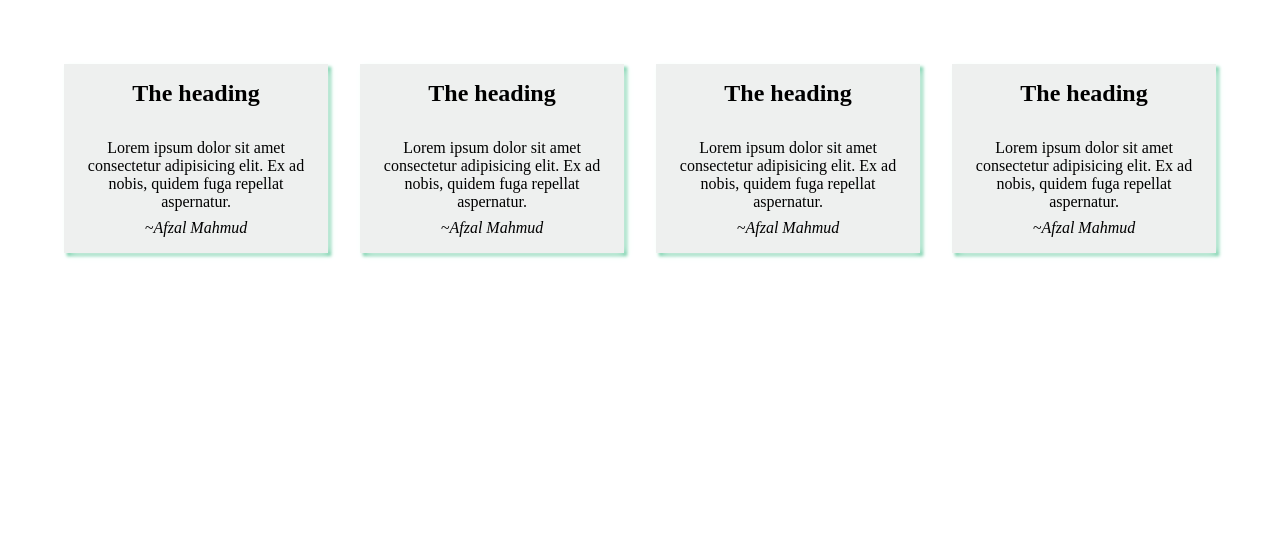
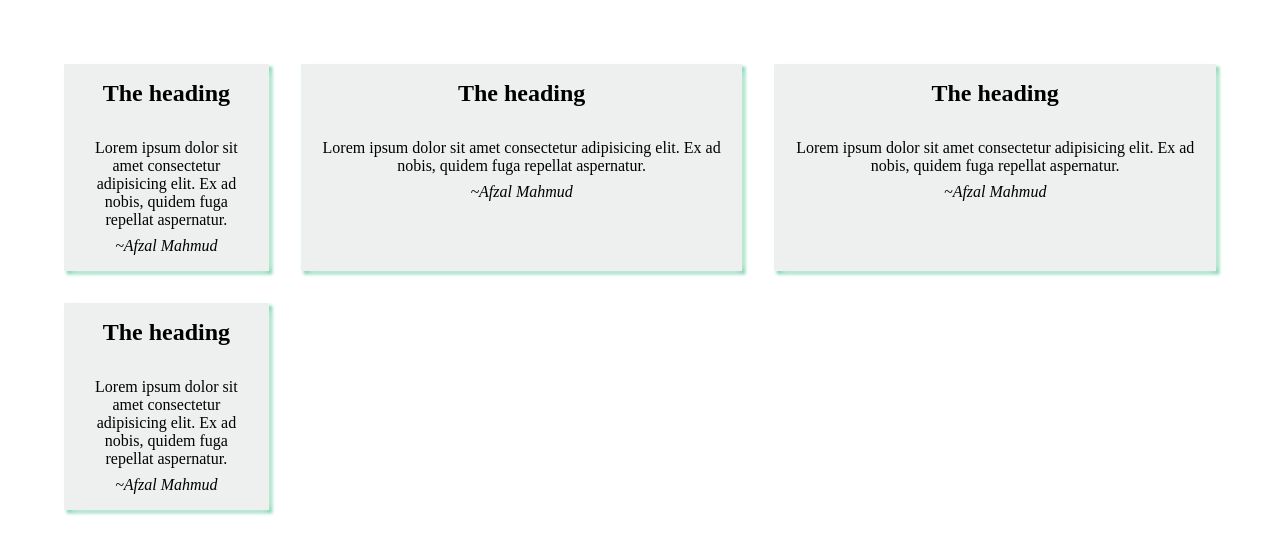
Before and after one commit to Afzzal-Mahmud/Responsive-grid, a plain HTML site: page index.html in a window 1280 px wide. Drawn offline with Linux system fonts and the light colour scheme.

Commit message:
successfully added

```diff
--- a/css/main.scss
+++ b/css/main.scss
@@ -8,7 +8,7 @@
 }
 ul{
     display: grid;
-    grid-template-columns: repeat(auto-fit, minmax(15rem, 1fr));
+    grid-template-columns: repeat(auto-fit, minmax(14rem, 1fr));
     list-style: none;
 
     li{
@@ -29,3 +29,18 @@ ul{
         }
     }
 }
+
+
+
+
+
+        @media screen and (min-width:768px) {
+
+            ul{
+
+            .quote__2{
+                grid-column: auto/span 2;
+            }
+            }
+
+        }
--- a/index.html
+++ b/index.html
@@ -15,7 +15,7 @@
             <p>Lorem ipsum dolor sit amet consectetur adipisicing elit. Ex ad nobis, quidem fuga repellat aspernatur.</p>
             <cite>~Afzal Mahmud</cite>
             </li>
-            <li class="quote">
+            <li class="quote quote__2">
                 <h2>The heading</h2>
             <p>Lorem ipsum dolor sit amet consectetur adipisicing elit. Ex ad nobis, quidem fuga repellat aspernatur.</p>
             <cite>~Afzal Mahmud</cite>
```
Also changed, not shown: css/main.css, 1 other file.
